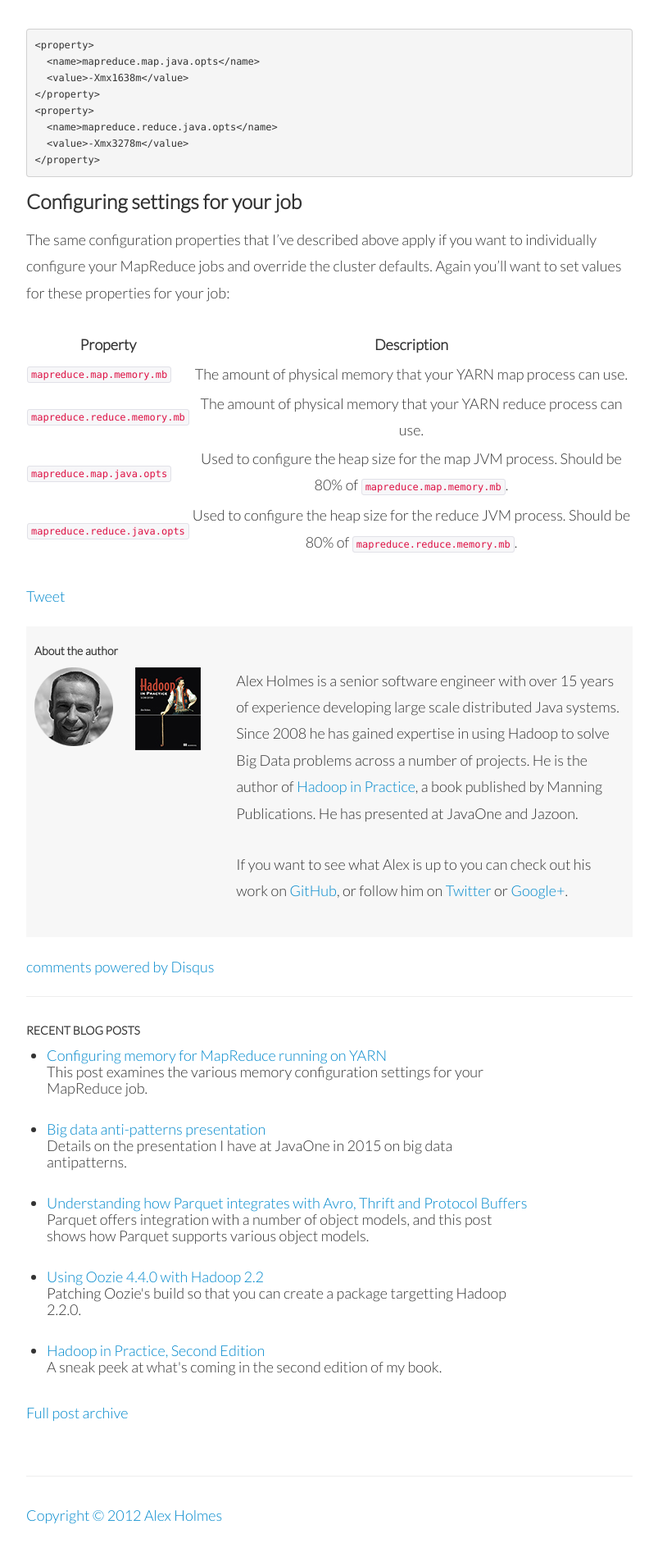
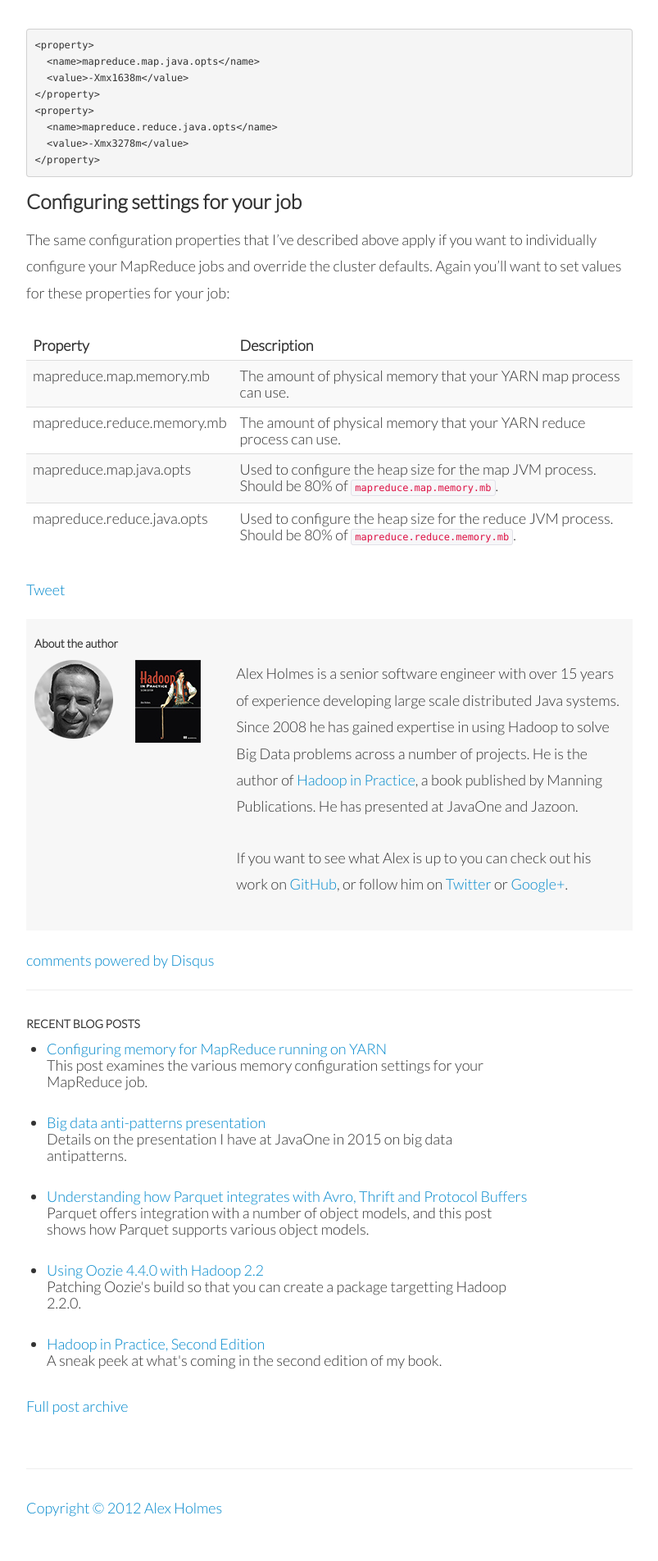
Before and after one commit to alexholmes/blog, a Jekyll site: the page built from _posts/2016-12-06-mapreduce-yarn-memory.markdown, in a window 1280 px wide. Shown: the part 3126-5030 px from the top of the page at 82% size, without its empty margins (238-1041 px from the left). Built offline with Jekyll 4.4.1, drawn with Linux system fonts in a browser that asks for light colours; nearby versions of some CDN libraries; library files that are not in the unit come from our copies; a script that is not in the unit is left out; comment, search, counter and statistics services are not loaded.

Commit message:
formatting

```diff
--- a/_posts/2016-12-06-mapreduce-yarn-memory.markdown
+++ b/_posts/2016-12-06-mapreduce-yarn-memory.markdown
@@ -117,9 +117,10 @@ these to be the defaults for your cluster):
 The same configuration properties that I've described above apply if you want to individually configure your MapReduce
 jobs and override the cluster defaults.  Again you'll want to set values for these properties for your job:
 
+{: .table .table-striped}
 | Property        | Description           |
-| ------------- |:-------------:|
-| `mapreduce.map.memory.mb` | The amount of physical memory that your YARN map process can use. |
-| `mapreduce.reduce.memory.mb` | The amount of physical memory that your YARN reduce process can use. |
-| `mapreduce.map.java.opts` | Used to configure the heap size for the map JVM process.  Should be 80% of `mapreduce.map.memory.mb`.|
-| `mapreduce.reduce.java.opts` | Used to configure the heap size for the reduce JVM process. Should be 80% of `mapreduce.reduce.memory.mb`.|
+| ------------- |-------------|
+| mapreduce.map.memory.mb | The amount of physical memory that your YARN map process can use. |
+| mapreduce.reduce.memory.mb | The amount of physical memory that your YARN reduce process can use. |
+| mapreduce.map.java.opts | Used to configure the heap size for the map JVM process.  Should be 80% of `mapreduce.map.memory.mb`.|
+| mapreduce.reduce.java.opts | Used to configure the heap size for the reduce JVM process. Should be 80% of `mapreduce.reduce.memory.mb`.|
```
